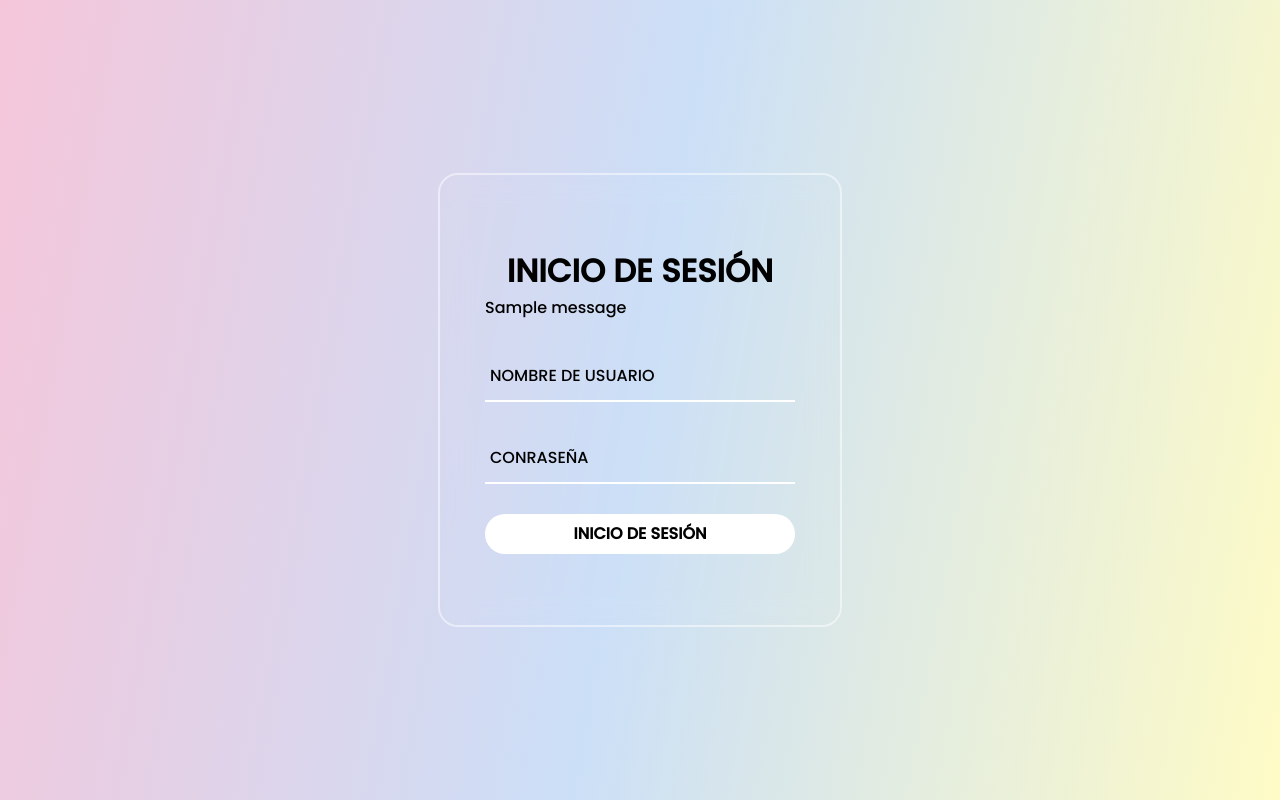
After one commit to JesherI/Proyecto, a Flask app: page /login/ in a window 1280 px wide. The commit adds this page. Run offline with Flask 3, Linux system fonts and the light colour scheme; one stand-in notice (Sample message) is shown; some libraries are stand-ins or nearby versions.

Commit message:
04 Loggin solo inicio de sesión sin gerarquia

```diff
--- a/app/app.py
+++ b/app/app.py
@@ -1,22 +1,43 @@
-from flask import Flask, render_template
+from flask import Flask, render_template, request, url_for, flash, redirect
+from flask_mysqldb import  MySQL
 
 from views.user_views import user_views
-#Asiganamos el nombre de la aplicasión
+from views.index_views import index_views
+from views.errors_views import pagina_no_encontrada
+from config import config
+
+
+from models.model_usuario import ModelUser
+from models.entiti.User import Usuario
+
 app = Flask(__name__)
+db = MySQL(app)
+app.config['SECRET_KEY'] = 'my secret key'
 
 app.register_blueprint(user_views)
-app.config['SECRET_KEY'] = 'my secret key'
+app.register_blueprint(index_views)
 
-#rutas de la web
-@app.route('/')
-def index():
-    return render_template('index/index.html')
+@app . route('/login/', methods=('GET', 'POST'))
+def login():
+    if  request.method == 'POST':
+        # print(request.form['username'])
+        # print(request.form['contrasena'])
 
-def pagina_no_encontrada(error):
-    return render_template('errors/404.html'), 404
+        usuario= Usuario (0,request.form['username'],request.form['contrasena'])
+        logged_user=ModelUser.login(db,usuario)
+        if logged_user != None:
+            if logged_user.contrasena:
+                return redirect(url_for('user.home'))
+            else:
+                flash("Contraseña no valida ...")
+            return render_template('users/inicio_sesión.html')
+        else:
+            flash("Usuario no encontrado ...")
+            return render_template('users/inicio_sesión.html')
+    else:
+        return render_template('users/inicio_sesión.html')
 
-#Ejecuta el programa donde __name__ = __name__
-#Agregamos la depuración  y el puerto
 if __name__ == __name__:
     app.register_error_handler(404,pagina_no_encontrada)
+    app.config.from_object(config['development'])
     app.run(debug=True, port=5000)
--- a/app/forms/user_forms.py
+++ b/app/forms/user_forms.py
@@ -12,12 +12,14 @@ class RegisterForm(FlaskForm):
     nombre=StringField('Nombre', validators=[DataRequired()])
     apellido_paterno=StringField('Apellido Paterno', validators=[DataRequired()])
     apellido_materno=StringField('Apellido Materno', validators=[DataRequired()])
-    tipo_usuario = SelectField('Tipo de usuario', choices=[('admin', 'Administrador'), ('cajero', 'Cajero')], validators=[DataRequired()])
+    tipo_usuario = SelectField('Tipo de usuario', choices=[('cajero', 'Cajero'),('admin', 'Administrador')], validators=[DataRequired()])
     direccion=StringField('Direccion', validators=[DataRequired()])
     telefono=StringField('Telefono', validators=[DataRequired()])
+    foto_perfil = FileField('Imagen de Perfil',
+                      validators=[FileAllowed(['jpg', 'png', 'jpeg'], 'Solo imagenes!')])
     submit = SubmitField('Registrar')
 
 
     def validate_nombre_de_usuario(self, field):
         if User.check_username(field.data):
-            raise ValidationError('El nombre de usuario y existe')
+            raise ValidationError('El nombre de usuario ya existe')
--- /dev/null
+++ b/app/static/css/login.css
@@ -0,0 +1,115 @@
+@import url('https://fonts.googleapis.com/css2?family=Poppins:wght@500&display=swap');
+*{
+    margin: 0;
+    padding: 0;
+    font-family: 'poppins',sans-serif;
+}
+body{
+    background: linear-gradient(100deg, #f5c6da, #cbdff7,#fefbc6);
+}
+section{
+    display: flex;
+    justify-content: center;
+    align-items: center;
+    min-height: 100vh;
+    width: 100%;
+}
+.form-box{
+    position: relative;
+    width: 400px;
+    height: 450px;
+    background: transparent;
+    border: 2px solid rgba(255,255,255,0.5);
+    border-radius: 20px;
+    backdrop-filter: blur(15px);
+    display: flex;
+    justify-content: center;
+    align-items: center;
+
+}
+h2{
+    font-size: 2em;
+    color: #000000;
+    text-align: center;
+}
+.inputbox{
+    position: relative;
+    margin: 30px 0;
+    width: 310px;
+    border-bottom: 2px solid #fff;
+}
+.inputbox label{
+    position: absolute;
+    top: 50%;
+    left: 5px;
+    transform: translateY(-50%);
+    color: #000000;
+    font-size: 1em;
+    pointer-events: none;
+    transition: .5s;
+}
+input:focus ~ label,
+input:valid ~ label{
+top: -5px;
+}
+.inputbox input {
+    width: 100%;
+    height: 50px;
+    background: transparent;
+    border: none;
+    outline: none;
+    font-size: 1em;
+    padding:0 35px 0 5px;
+    color: #000000;
+}
+.inputbox ion-icon{
+    position: absolute;
+    right: 8px;
+    color: #000000;
+    font-size: 1.2em;
+    top: 20px;
+}
+.forget{
+    margin: -15px 0 15px ;
+    font-size: .9em;
+    color: #fff;
+    display: flex;
+    justify-content: space-between;
+}
+
+.forget label input{
+    margin-right: 3px;
+
+}
+.forget label a{
+    color: #fff;
+    text-decoration: none;
+}
+.forget label a:hover{
+    text-decoration: underline;
+}
+button{
+    width: 100%;
+    height: 40px;
+    border-radius: 40px;
+    background: #fff;
+    border: none;
+    outline: none;
+    cursor: pointer;
+    font-size: 1em;
+    font-weight: 600;
+}
+.register{
+    font-size: .9em;
+    color: #fff;
+    text-align: center;
+    margin: 25px 0 10px;
+}
+.register p a{
+    text-decoration: none;
+    color: #fff;
+    font-weight: 600;
+}
+.register p a:hover{
+    text-decoration: underline;
+}
--- /dev/null
+++ b/app/templates/users/inicio_sesión.html
@@ -0,0 +1,42 @@
+<!DOCTYPE html>
+<html lang="en">
+<head>
+    <meta charset="UTF-8">
+    <meta name="viewport" content="width=device-width, initial-scale=1.0">
+    <link rel="icon" href="{{ url_for('static', filename='img/LULA.png') }}" type="image/x-icon">
+    <link rel="stylesheet" href="{{ url_for('static', filename='css/login.css') }}">
+    <title>LULA</title>
+</head>
+<body>
+    <section>
+        <div class="form-box">
+            <div class="form-value">
+                <form method="post" action="/login/">
+                    <h2>INICIO DE SESIÓN</h2>
+                    {% with messages = get_flashed_messages() %}
+
+                    {% if messages %}
+                    {% for message in messages %}
+                    {{ message }}
+                    {% endfor %}
+                    {% endif %}
+
+                    {% endwith %}
+                    <div class="inputbox">
+                        <input type="text" name="username" required>
+                        <label for="">NOMBRE DE USUARIO</label>
+                    </div>
+                    <div class="inputbox">
+                        <input type="password" name="contrasena" required>
+                        <label for="">CONRASEÑA</label>
+                    </div>
+                    <button>INICIO DE SESIÓN</button>
+                </form>
+            </div>
+        </div>
+    </section>
+    <script type="module" src="https://unpkg.com/ionicons@5.5.2/dist/ionicons/ionicons.esm.js"></script>
+    <script nomodule src="https://unpkg.com/ionicons@5.5.2/dist/ionicons/ionicons.js"></script>
+</body>
+
+</html>
--- a/requirements.txt
+++ b/requirements.txt
@@ -2,3 +2,4 @@ flask
 flask-mysqldb
 flask_WTF
 email-validator
+Flask-Login
```
Also changed, not shown: app/config.py (added, +13 -0 lines), app/models/entiti/User.py (added, +12 -0 lines), app/models/model_usuario.py (added, +19 -0 lines), app/models/users.py (+5 -5 lines), app/templates/users/home.html (added, +11 -0 lines), app/templates/users/registro.html (+16 -1 lines), app/views/errors_views.py (added, +7 -0 lines), app/views/index_views.py (added, +7 -0 lines), app/views/user_views.py (+22 -3 lines), Readme.txt, app/static/img/WIN_20230301_15_06_51_Pro.jpg (deleted), app/static/img/WIN_20230317_09_01_16_Pro.jpg (deleted), app/static/img/profile/WIN_20230322_13_45_43_Pro.jpg (deleted).
